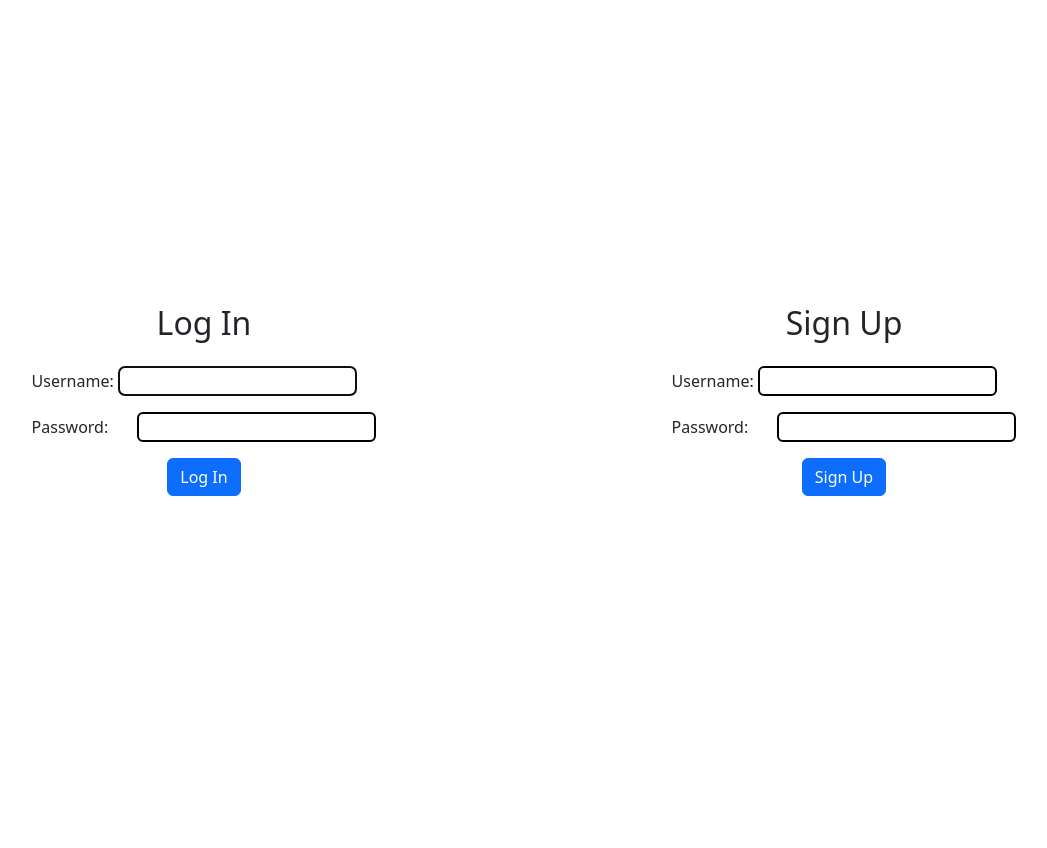
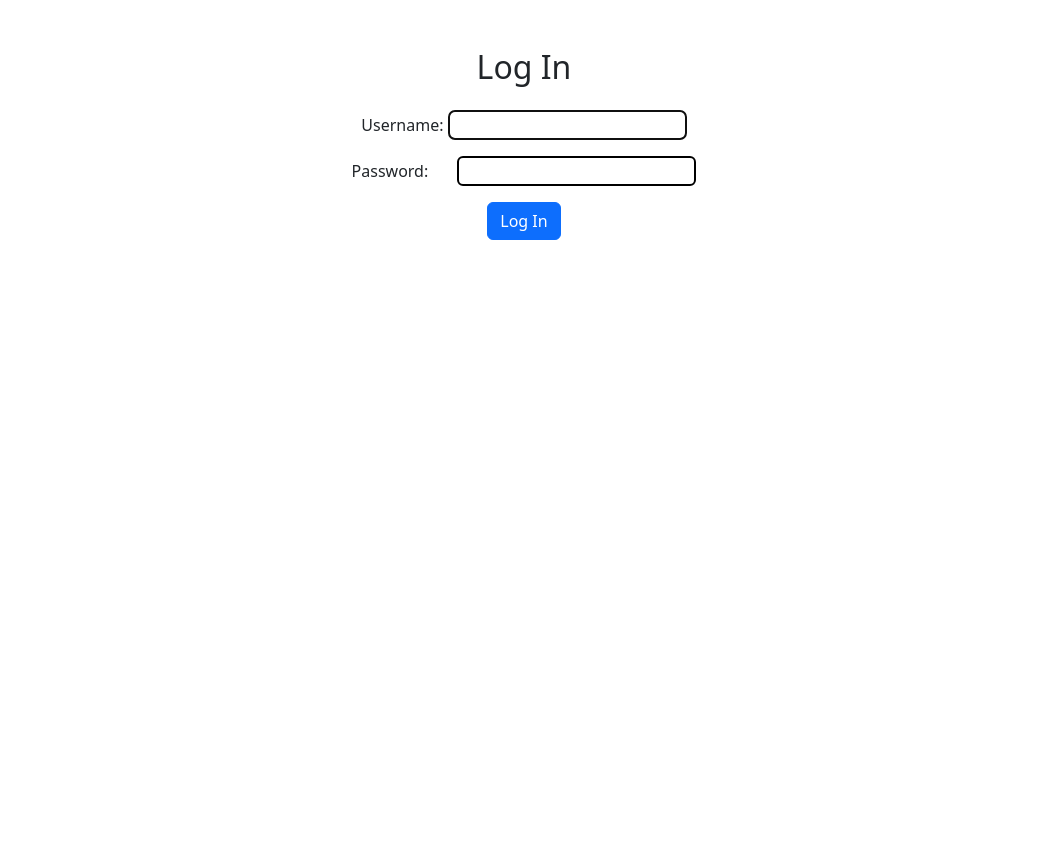
Before and after one commit to 10-15-5/pokeChecklist, a Django app: page /accounts/login/ in a window 1280 px wide. Shown: the whole page, without its empty margins (116-1163 px from the left). Before the commit the page ends 496 px from the top, so only its background shows below. Run offline with Django 4.2, Linux system fonts and the light colour scheme; some libraries are stand-ins or nearby versions.

Commit message:
signup section removed

```diff
--- a/pokeapiProject/templates/registration/login.html
+++ b/pokeapiProject/templates/registration/login.html
@@ -4,9 +4,7 @@
 
 {% block content %}
 
-<div class="row g-0">
-  <div class="col-6 container">
-    <div>
+<div class="mt-5" align="center">
   <h2 class="text-center mb-4">Log In</h2>
   <form method="post">
     {% csrf_token %}
@@ -16,19 +14,5 @@
     </div>
   </form>
 </div>
-  </div>
-  <div class="col-6 container">
-    <div>
-      <h2 class="text-center mb-4">Sign Up</h2>
-      <form method="post">
-        {% csrf_token %}
-        {{ form.as_p }}
-        <div class="text-center">
-          <a class="btn btn-primary" type="button" href="/hello">Sign Up</a>
-        </div>
-      </form>
-    </div>
-  </div>
-</div>
 
 {% endblock content %}
```
Lines whose indentation alone changed are shown as unchanged.
